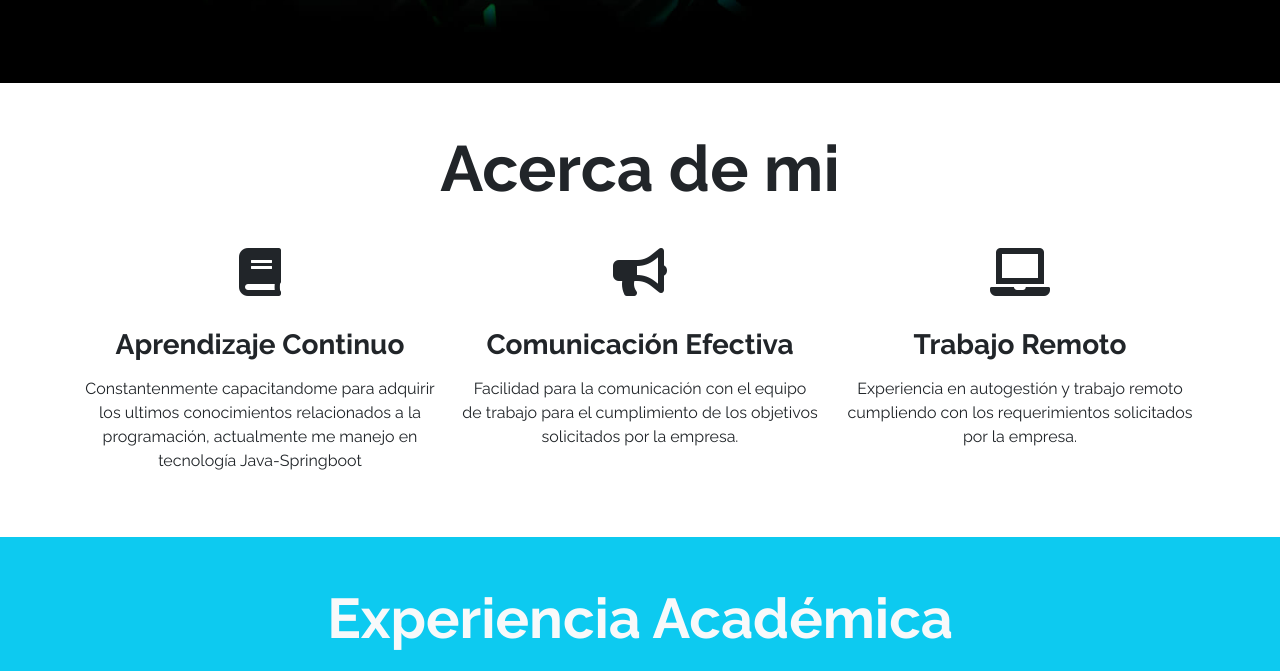
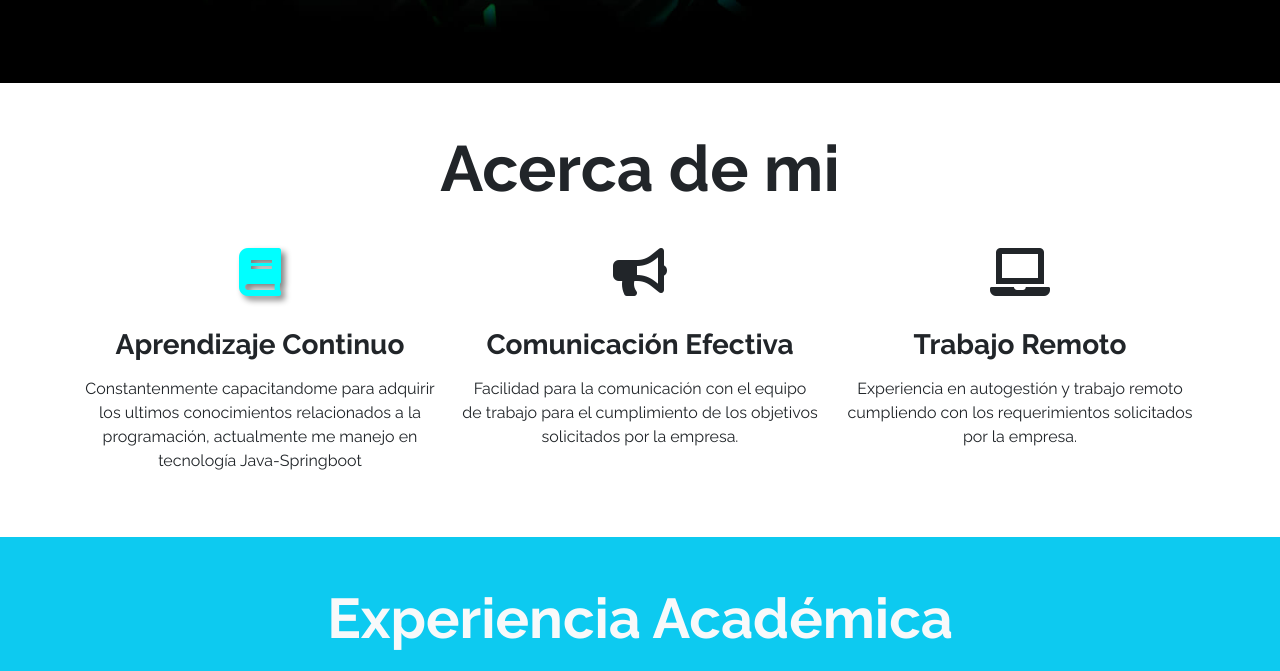
Before and after one commit to DanteVasquezRivas/NicoOrregoOlguin.github.io, a plain HTML site: page index.html in a window 1280 px wide. In both pictures the pointer is over the icon 260 px from the left and 812 px from the top of the page. Shown: the part 541-1212 px from the top of the page. Drawn offline with nearby package versions, Linux system fonts and the light colour scheme.

Commit message:
Feat(web): Adding atribute hover in icons fontawesome from css style

```diff
--- a/assets/css/style.css
+++ b/assets/css/style.css
@@ -34,3 +34,13 @@ body {
   }
 
 }
+
+i:hover {
+  color: cyan;
+  text-shadow: 4px 4px 6px gray;
+  cursor: pointer;
+}
+
+i:active {
+  color: rgb(130, 255, 255);
+}
```
